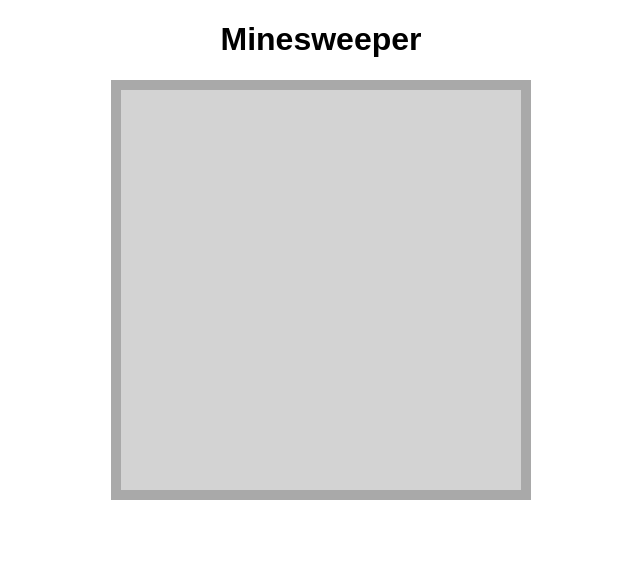
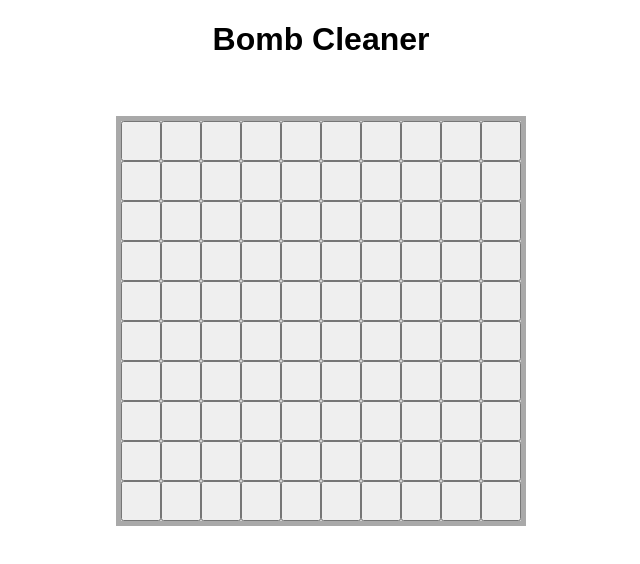
Before and after one commit to tora0001/DSA-eksamensprojekt, a plain HTML site: page index.html in a window 1280 px wide. Both pictures are taken after a click on the button "START GAME". Shown: the whole page, without its empty margins (319-959 px from the left). Drawn offline with Linux system fonts and the light colour scheme.

Commit message:
rendergrid

```diff
--- a/index.html
+++ b/index.html
@@ -3,15 +3,14 @@
   <head>
     <meta charset="UTF-8" />
     <meta name="viewport" content="width=device-width, initial-scale=1.0" />
-    <title>Mine Sweeper</title>
+    <title>Bomb Cleaner</title>
     <link rel="stylesheet" href="style.css" />
   </head>
   <body>
-    <h1>Minesweeper</h1>
-    <div id="game-container">
-      <button id="start-game" type="startGame">START GAME</button>
-      <div id="board"></div>
-    </div>
+    <h1>Bomb Cleaner</h1>
+    <button id="start-game" type="startGame">START GAME</button>
+    <br /><br />
+    <div id="game-container"></div>
   </body>
   <script src="script.js"></script>
 </html>
--- a/script.js
+++ b/script.js
@@ -1,35 +1,38 @@
 "use strict";
 
 window.addEventListener("load", start);
-let mines = 9;
+
+let mines = 10;
+let rows = 10;
+let cols = 10;
+let gameGrid = [];
+
 function start() {
   console.log("Welcome to bomb cleaner");
   document.querySelector("#start-game").addEventListener("click", startGame);
-  createGrid(8, 8);
 }
 
 function startGame() {
   console.log("Game has started");
   document.querySelector("#start-game").remove();
+  createGrid(rows, cols);
 }
 
 function createGrid(rows, cols) {
-  let gameGrid = [];
-
-  for (let i = 0; i < rows; i++) {
-    gameGrid[i] = new Array(cols).fill(0);
+  for (let row = 0; row < rows; row++) {
+    gameGrid[row] = new Array(cols).fill(0);
   }
 
   let flattenedGrid = [];
-  for (let r = 0; r < rows; r++) {
-    for (let c = 0; c < cols; c++) {
-      flattenedGrid.push({ row: r, col: c, value: 0 });
+  for (let row = 0; row < rows; row++) {
+    for (let col = 0; col < cols; col++) {
+      flattenedGrid.push({ row: row, col: col, value: 0 });
     }
   }
 
   for (let i = 0; i < flattenedGrid.length - 1; i++) {
-    const j = Math.floor(Math.random() * (i + 1));
-    [flattenedGrid[i], flattenedGrid[j]] = [flattenedGrid[j], flattenedGrid[i]];
+    const randomTile = Math.floor(Math.random() * (i + 1));
+    [flattenedGrid[i], flattenedGrid[randomTile]] = [flattenedGrid[randomTile], flattenedGrid[i]];
   }
   console.log(flattenedGrid);
 
@@ -37,13 +40,15 @@ function createGrid(rows, cols) {
     flattenedGrid[i].value = -1;
   }
 
-  for (let r = 0; r < rows; r++) {
-    for (let c = 0; c < cols; c++) {
-      const flatGridIndex = flattenedGrid.find((element) => element.col === c && element.row === r);
-      gameGrid[r][c] = flatGridIndex.value;
+  for (let row = 0; row < rows; row++) {
+    for (let col = 0; col < cols; col++) {
+      const flatGridIndex = flattenedGrid.find((gameTile) => gameTile.col === col && gameTile.row === row);
+      gameGrid[row][col] = flatGridIndex.value;
     }
   }
   console.log(gameGrid);
+
+  renderGrid();
 }
 
 // function yatesAlgo(array) {
@@ -55,7 +60,22 @@ function createGrid(rows, cols) {
 //   console.log(array);
 // }
 
-function placeMines() {}
+function renderGrid() {
+  const container = document.querySelector("#game-container");
+
+  for (let row = 0; row < rows; row++) {
+    for (let col = 0; col < cols; col++) {
+      const gameTile = document.createElement("button");
+      gameTile.dataset.row = row;
+      gameTile.dataset.col = col;
+      gameTile.textContent = "";
+
+      gameTile.addEventListener("click", () => handleClick(row, col));
+
+      container.appendChild(gameTile);
+    }
+  }
+}
 
 // function neighborAlgorithm(gameGrid, row, col)
 //   // const directions = [-1, -1], [-1, 0], [-1, 1], [0, -1], [0, 1], [1, -1], [1, 0], [1, 1];
@@ -63,9 +83,17 @@ function placeMines() {}
 //   //   for (let c = 0; r < cols; c++)
 //   // }
 
-function registerClick() {
-  winCondition();
-  lossCondition();
+function handleClick(row, col) {
+  const tileValue = gameGrid[row][col];
+  const gameTile = document.querySelector(`button[data-row='${row}'][data-col='${col}']`);
+
+  if (tileValue === -1) {
+    gameTile.textContent = "💣";
+    gameLost();
+  } else {
+    gameTile.textContent = tileValue === 0 ? "" : tileValue;
+    gameTile.disabled = true;
+  }
 }
 
 function revealCell() {}
--- a/style.css
+++ b/style.css
@@ -4,12 +4,13 @@ body {
   text-align: center;
 }
 
-#board {
+#game-container {
   width: 400px;
   height: 400px;
-  border: 10px solid darkgray;
+  border: 5px solid darkgray;
   background-color: lightgray;
   margin: 0 auto;
-  display: flex;
-  flex-wrap: wrap;
+  display: grid;
+  grid-template-rows: repeat(10, 1fr);
+  grid-template-columns: repeat(10, 1fr);
 }
```
